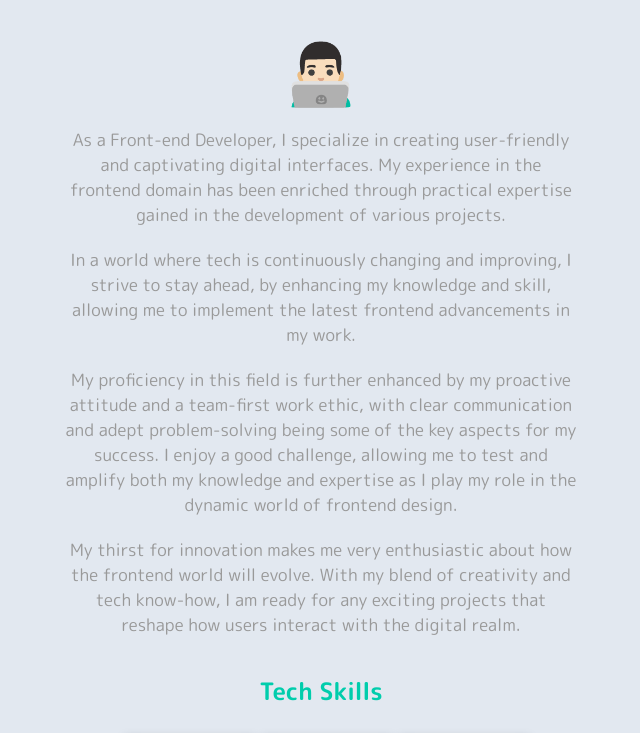
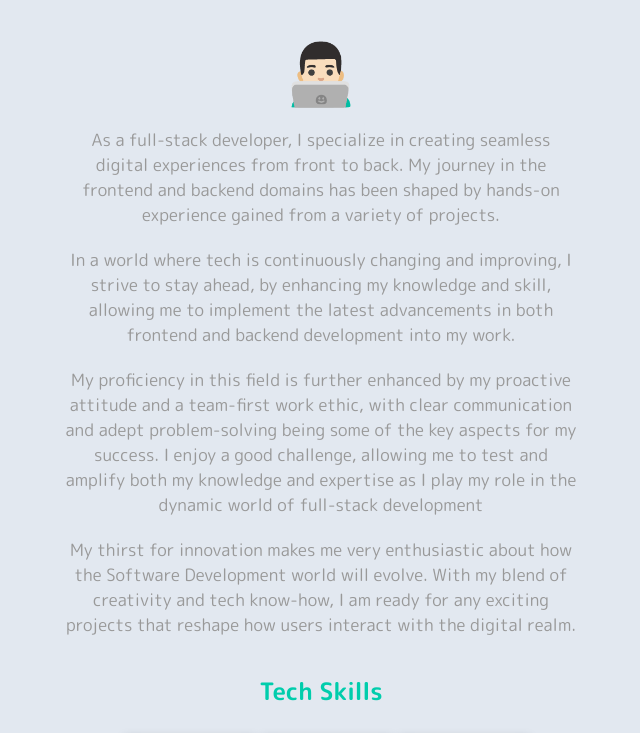
Before and after one commit to KonstantinVchkov/web-portfolio, a React (Create React App) app: page / in a window 1280 px wide. Shown: the part 1120-1853 px from the top of the page, without its empty margins (319-959 px from the left). Built offline with nearby package versions, Linux system fonts and the light colour scheme; a web font is replaced by a local one.

Commit message:
opti cv and vesna dent images changed, db ts changed to some paragraphs, projecttypes types changed to optional

```diff
--- a/src/data/db.ts
+++ b/src/data/db.ts
@@ -20,10 +20,10 @@ export const aboutMe = {
     "Mongo Db"
   ],
   paragraphs: [
-    "As a Front-end Developer, I specialize in creating user-friendly and captivating digital interfaces. My experience in the frontend domain has been enriched through practical expertise gained in the development of various projects.",
-    "In a world where tech is continuously changing and improving, I strive to stay ahead, by enhancing my knowledge and skill, allowing me to implement the latest frontend advancements in my work.",
-    "My proficiency in this field is further enhanced by my proactive attitude and a team-first work ethic, with clear communication and adept problem-solving being some of the key aspects for my success. I enjoy a good challenge, allowing me to test and amplify both my knowledge and expertise as I play my role in the dynamic world of frontend design.",
-    "My thirst for innovation makes me very enthusiastic about how the frontend world will evolve.  With my blend of creativity and tech know-how, I am ready for any exciting projects that reshape how users interact with the digital realm.",
+    "As a full-stack developer, I specialize in creating seamless digital experiences from front to back. My journey in the frontend and backend domains has been shaped by hands-on experience gained from a variety of projects.",
+    "In a world where tech is continuously changing and improving, I strive to stay ahead, by enhancing my knowledge and skill, allowing me to implement the latest advancements in both frontend and backend development into my work.",
+    "My proficiency in this field is further enhanced by my proactive attitude and a team-first work ethic, with clear communication and adept problem-solving being some of the key aspects for my success. I enjoy a good challenge, allowing me to test and amplify both my knowledge and expertise as I play my role in the dynamic world of full-stack development",
+    "My thirst for innovation makes me very enthusiastic about how the Software Development world will evolve.  With my blend of creativity and tech know-how, I am ready for any exciting projects that reshape how users interact with the digital realm.",
   ],
 };
 
@@ -145,35 +145,38 @@ export const projectsData = [
       "Swiper",
     ],
     description:
-      "Web application for Vesna-Dent, a modern dental office dedicated to providing exceptional patient care through a seamless online experience.",
+      "Web application for Vesna-Dent, a modern dental office dedicated to providing exceptional patient care through a seamless online experience. This app is still under construction",
     image: "/assets/vesna-dent.png",
     linkcode: "https://github.com/KonstantinVchkov/vesna-dent.git",
     showLive: "https://vesna-dent.vercel.app/",
   },
   {
-    name: "Vchkov Dev",
+    name: "optiCV",
     tech: [
       "React.js",
+      "Vite",
       "Typescript",
-      "lottie-web",
-      "framer-motion",
-      "react-scroll",
-      "react-typewriter",
-      "Context Api",
-      "Email.Js",
+      "React-Query",
+      "Tailwind-Css",
+      "Adblock-detect-react",
+      "Axios",
+      "Classnames",
+      "Crypto-js",
+      "React-dropzone",
+      "React-router-dom",
     ],
     description:
-      "My personal portfolio website to provide professional information about myself, also representation of work i have created, as well as my skills and experiences",
-    image: "/assets/vchkov-portfolio-img.png",
-    linkcode: "https://github.com/KonstantinVchkov/web-portfolio.git",
-    showLive: "https://vchkov.dev/",
+      "This is a startup web application using AI services to optimize cv for Application Tracking System (ATS). Working by the scrum methodology, in a team of 8 people. Besides coding, everyday work includes meetings with the whole team, including Designer, Pm, Qa, Technical leader and Peer programming. This app is still under construction",
+    image: "/assets/optiCV.png",
   },
 ];
 export const sentences = [
-  "Front-End Developer",
+  "Full-Stack Developer",
   "React.Js",
   "React Native",
   "Next.Js",
   "Node.Js",
+  "Express.Js",
+  "PostgreSQL",
 ];
 // Macedonian Version
--- a/src/types/ProjectTypes.ts
+++ b/src/types/ProjectTypes.ts
@@ -3,9 +3,9 @@ export type IProject = {
   tech: string[];
   description: string;
   handleClick?: () => void;
-  linkcode: string;
+  linkcode?: string;
   showLive?: string;
-  image: string;
+  image?: string;
 };
 
 export type TNavbar = {
```
Also changed, not shown: public/assets/optiCV.png (added), 1 other file (tests, documents, lock files or other folders).
